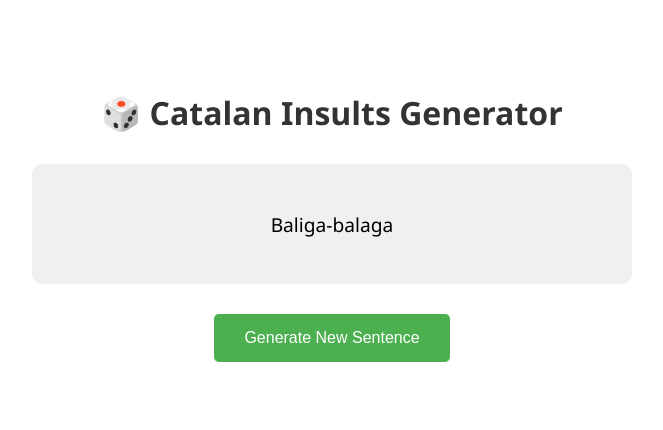
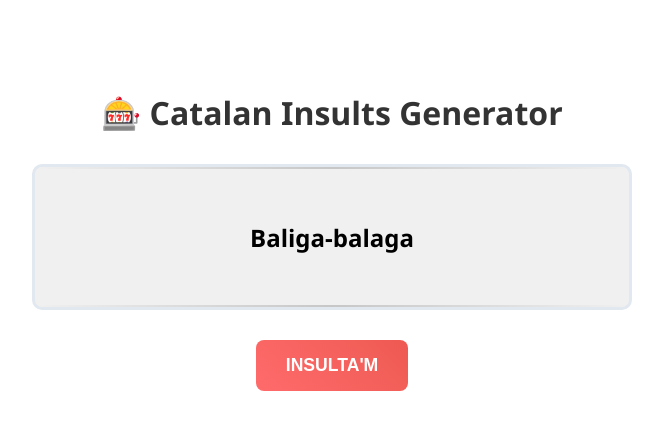
Before and after one commit to amarinite/catalan-insults, a SvelteKit app: page / in a window 1280 px wide. Shown: the top 430 px of the page, without its empty margins (308-971 px from the left). Built offline with nearby package versions, Linux system fonts and the light colour scheme.

Commit message:
slot effect and confetti

```diff
--- a/package.json
+++ b/package.json
@@ -19,5 +19,8 @@
 		"prettier-plugin-svelte": "^3.3.3",
 		"svelte": "^5.0.0",
 		"vite": "^7.0.4"
+	},
+	"dependencies": {
+		"canvas-confetti": "^1.9.3"
 	}
 }
--- a/src/routes/+page.svelte
+++ b/src/routes/+page.svelte
@@ -1,21 +1,67 @@
 <script>
 	import { insults } from '$lib/words.js';
+	import confetti from 'canvas-confetti';
 
 	let currentSentence = 'Baliga-balaga';
+	let isSpinning = false;
+	let wordsQueue = [];
+	function generateSentence() {
+		if (isSpinning) return;
 
-	function generateSentence() {
-		const insult = insults[Math.floor(Math.random() * insults.length)];
+		isSpinning = true;
+		wordsQueue = [];
+		const totalWords = 8;
 
-		currentSentence = `${insult}`;
+		for (let i = 0; i < totalWords; i++) {
+			wordsQueue.push(insults[Math.floor(Math.random() * insults.length)]);
+		}
+		wordsQueue.push(insults[Math.floor(Math.random() * insults.length)]);
+
+		let currentIndex = 0;
+		let speed = 10;
+
+		const slideNext = () => {
+			if (currentIndex < wordsQueue.length) {
+				currentSentence = wordsQueue[currentIndex];
+				currentIndex++;
+
+				if (currentIndex > totalWords - 2) {
+					speed += 40;
+				} else if (currentIndex > totalWords - 4) {
+					speed += 20;
+				} else if (currentIndex > 2) {
+					speed += 10;
+				}
+
+				setTimeout(slideNext, speed);
+			} else {
+				isSpinning = false;
+
+				confetti({
+					particleCount: 100,
+					spread: 70,
+					origin: { y: 0.6 }
+				});
+			}
+		};
+		slideNext();
 	}
 </script>
 
 <main>
-	<h1>🎲 Catalan Insults Generator</h1>
-	<div class="sentence-display">
-		{currentSentence}
+	<h1>🎰 Catalan Insults Generator</h1>
+	<div class="slot-container">
+		<div class="sentence-display" class:spinning={isSpinning}>
+			<div class="word-slide" class:sliding={isSpinning}>
+				{currentSentence}
+			</div>
+		</div>
 	</div>
-	<button on:click={generateSentence}>Generate New Sentence</button>
+	<div class="button-container">
+		<button on:click={generateSentence} disabled={isSpinning}>
+			{isSpinning ? '🎰 Carregant...' : "Insulta'm"}
+		</button>
+	</div>
 </main>
 
 <style>
@@ -32,29 +78,109 @@
 		margin-bottom: 30px;
 	}
 
+	.slot-container {
+		perspective: 1000px;
+	}
+
 	.sentence-display {
 		background: #f0f0f0;
 		border-radius: 10px;
 		padding: 30px;
 		margin: 30px 0;
-		font-size: 1.2em;
-		min-height: 60px;
+		font-size: 1.5em;
+		min-height: 80px;
 		display: flex;
 		align-items: center;
 		justify-content: center;
+		border: 3px solid #e2e8f0;
+		position: relative;
+		overflow: hidden;
+		font-weight: bold;
+	}
+
+	.sentence-display.spinning {
+		background: #fff3cd;
+		border-color: #ffc107;
+		box-shadow: 0 0 20px rgba(255, 193, 7, 0.3);
+	}
+
+	.word-slide {
+		transition: transform 0.08s ease-out;
+		transform: translateY(0);
+	}
+
+	.word-slide.sliding {
+		animation: slideDown 0.08s ease-out infinite;
+	}
+
+	@keyframes slideDown {
+		0% {
+			transform: translateY(-30px);
+			opacity: 0.7;
+		}
+		50% {
+			transform: translateY(0);
+			opacity: 1;
+		}
+		100% {
+			transform: translateY(30px);
+			opacity: 0.7;
+		}
+	}
+
+	.button-container {
+		display: flex;
+		gap: 10px;
+		justify-content: center;
+		flex-wrap: wrap;
 	}
 
 	button {
-		background: #4caf50;
+		background: linear-gradient(45deg, #ff6b6b, #ee5a52);
 		color: white;
 		border: none;
 		padding: 15px 30px;
-		font-size: 1em;
-		border-radius: 5px;
+		font-size: 1.1em;
+		border-radius: 8px;
 		cursor: pointer;
+		min-width: 150px;
+		transition: all 0.2s ease;
+		font-weight: bold;
+		text-transform: uppercase;
 	}
 
-	button:hover {
-		background: #45a049;
+	button:hover:not(:disabled) {
+		background: linear-gradient(45deg, #ee5a52, #dc4545);
+		transform: translateY(-2px);
+		box-shadow: 0 5px 15px rgba(238, 90, 82, 0.3);
+	}
+
+	button:disabled {
+		background: #cccccc;
+		cursor: not-allowed;
+		transform: none;
+		box-shadow: none;
+	}
+
+	.sentence-display::before {
+		content: '';
+		position: absolute;
+		top: 0;
+		left: 0;
+		right: 0;
+		height: 2px;
+		background: linear-gradient(90deg, transparent, #666, transparent);
+		opacity: 0.3;
+	}
+
+	.sentence-display::after {
+		content: '';
+		position: absolute;
+		bottom: 0;
+		left: 0;
+		right: 0;
+		height: 2px;
+		background: linear-gradient(90deg, transparent, #666, transparent);
+		opacity: 0.3;
 	}
 </style>
```
Also changed, not shown: 1 other file (tests, documents, lock files or other folders).
